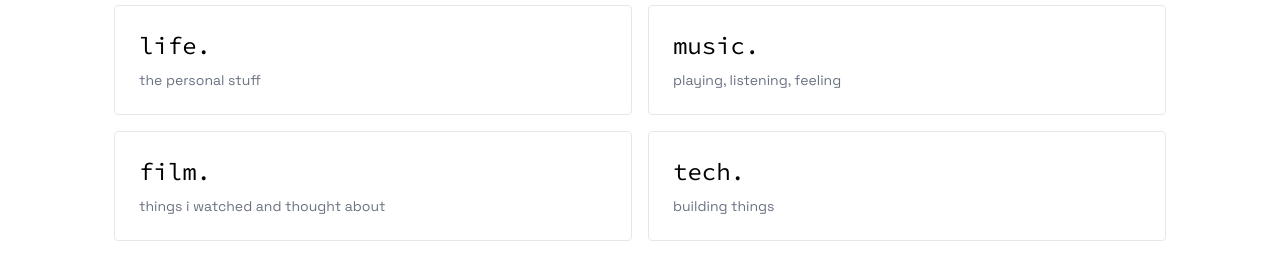
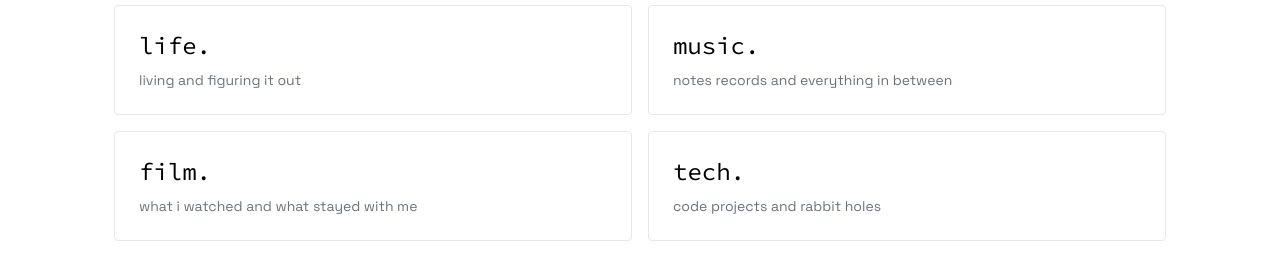
Before and after one commit to yih0nk/yihan.dev, a Next.js app: page /blog in a window 1280 px wide. Shown: the part 484-750 px from the top of the page. Built offline with nearby package versions, Linux system fonts and the light colour scheme; no server answers; the database is empty.

Commit message:
fix(blog): update category descriptions + em dashes in welcome post

```diff
--- a/src/app/blog/[category]/page.tsx
+++ b/src/app/blog/[category]/page.tsx
@@ -7,10 +7,10 @@ import { getPostsByCategory, type PostCategory } from "@/lib/mdx";
 const VALID_CATEGORIES: PostCategory[] = ["life", "music", "film", "tech"];
 
 const CATEGORY_DESCRIPTIONS: Record<PostCategory, string> = {
-  life: "the personal stuff",
-  music: "playing, listening, feeling",
-  film: "things i watched and thought about",
-  tech: "building things",
+  life: "living and figuring it out",
+  music: "notes records and everything in between",
+  film: "what i watched and what stayed with me",
+  tech: "code projects and rabbit holes",
 };
 
 export async function generateMetadata({
--- a/src/app/blog/page.tsx
+++ b/src/app/blog/page.tsx
@@ -8,10 +8,10 @@ export const metadata: Metadata = {
 };
 
 const CATEGORIES = [
-  { slug: "life", label: "life", description: "the personal stuff" },
-  { slug: "music", label: "music", description: "playing, listening, feeling" },
-  { slug: "film", label: "film", description: "things i watched and thought about" },
-  { slug: "tech", label: "tech", description: "building things" },
+  { slug: "life", label: "life", description: "living and figuring it out" },
+  { slug: "music", label: "music", description: "notes records and everything in between" },
+  { slug: "film", label: "film", description: "what i watched and what stayed with me" },
+  { slug: "tech", label: "tech", description: "code projects and rabbit holes" },
 ] as const;
 
 export default function BlogPage() {
--- a/src/content/blog/welcome.mdx
+++ b/src/content/blog/welcome.mdx
@@ -5,9 +5,9 @@ excerpt: "what this is, what it isn't, and why i'm writing."
 image: "/images/blog/welcome-cover.JPG"
 ---
 
-i've been thinking about starting a blog for a while now. not because i have anything groundbreaking to say, but because i want a place to write things down before they disappear from my goldfish-like memories. thoughts, opinions, projects, experiences -- the kind of stuff that feels significant in the moment and then gets swallowed up by how fast everything moves.
+i've been thinking about starting a blog for a while now. not because i have anything groundbreaking to say, but because i want a place to write things down before they disappear from my goldfish-like memories. thoughts, opinions, projects, experiences — the kind of stuff that feels significant in the moment and then gets swallowed up by how fast everything moves.
 
-that's the honest reason i'm here. life has a way of stealing your spark if you let it. i don't want to let it. i play piano and tenor sax, i watch a lot of films, i do decent photography, i build things with code -- and somewhere in the middle of trying to keep up with everything, i stopped doing those things as intentionally as i used to. this blog is my way of fighting back against that.
+that's the honest reason i'm here. life has a way of stealing your spark if you let it. i don't want to let it. i play piano and tenor sax, i watch a lot of films, i do decent photography, i build things with code — and somewhere in the middle of trying to keep up with everything, i stopped doing those things as intentionally as i used to. this blog is my way of fighting back against that.
 
 i also want this to be a reference point. something i can look back at in a year or five and actually remember what i was thinking, what i was building, what mattered to me at this specific moment in time.
 
```
